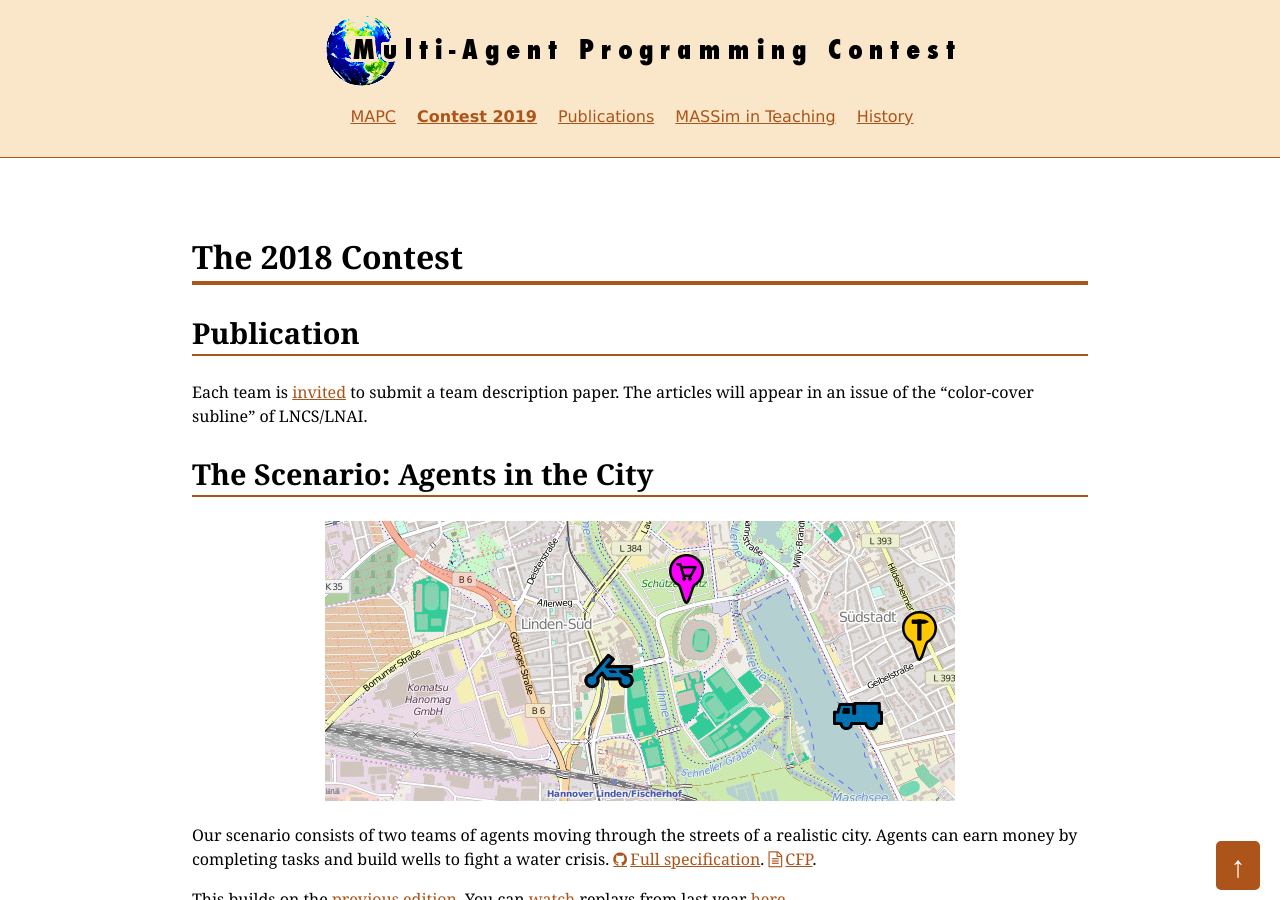
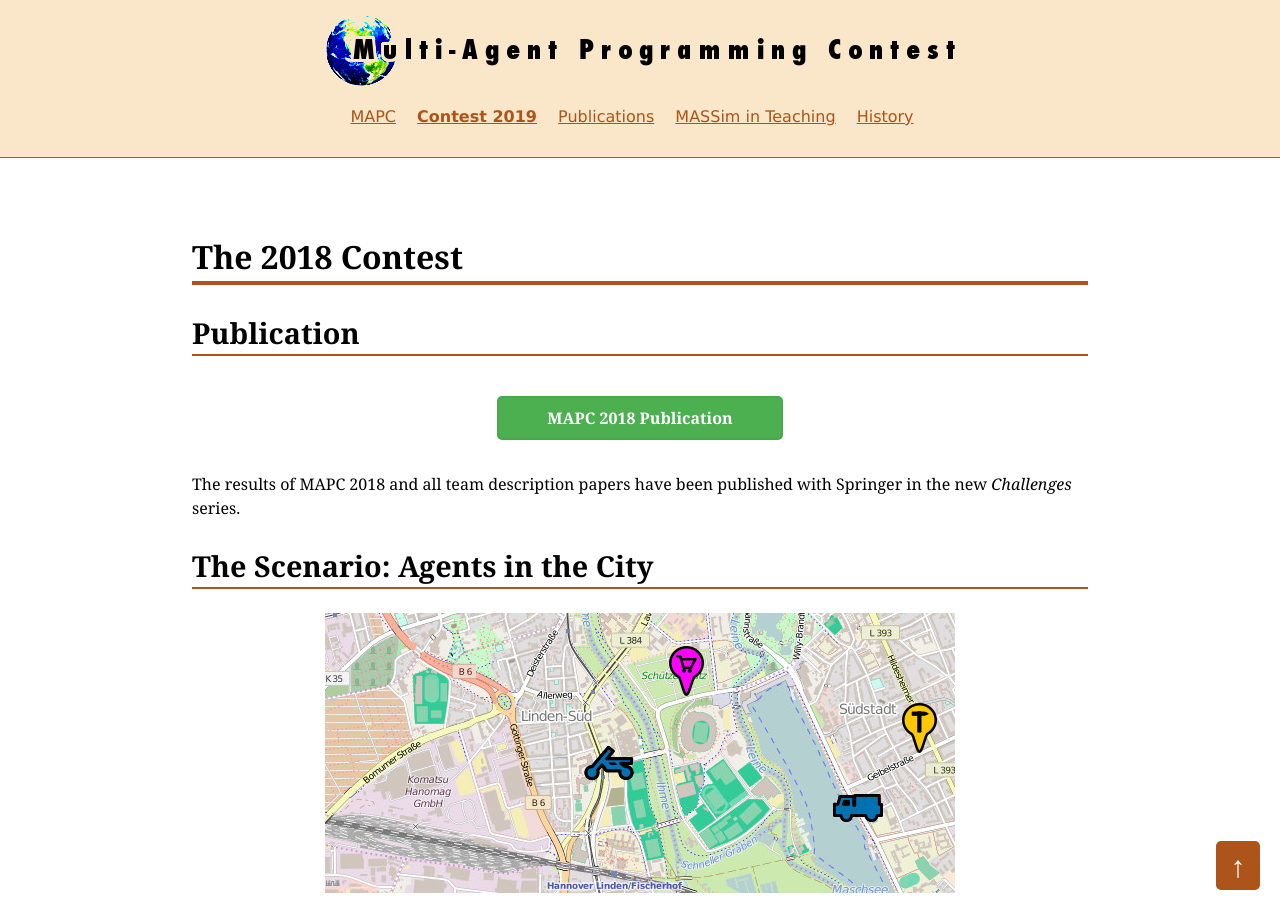
Before and after one commit to agentcontest/agentcontest.github.io, a Jekyll site: the page built from 2018/index.md, in a window 1280 px wide and 900 px high. Built offline with Jekyll 4.4.1, drawn with Linux system fonts in a browser that asks for light colours.

Commit message:
add 2018 publication

```diff
--- a/2018/index.md
+++ b/2018/index.md
@@ -7,9 +7,11 @@ permalink: /2018/
 Publication
 -----------
 
-Each team is [invited](/2019/02/20/publication.html) to submit a team
-description paper. The articles will
-appear in an issue of the "color-cover subline" of LNCS/LNAI.
+<div class="actions">
+  <a href="https://link.springer.com/book/10.1007/978-3-030-37959-9"><strong>MAPC 2018 Publication</strong></a>
+</div>
+
+The results of MAPC 2018 and all team description papers have been published with Springer in the new *Challenges* series.
 
 The Scenario: Agents in the City
 --------------------------------
```
Also changed, not shown: publications/index.md (+1 -1 lines).
